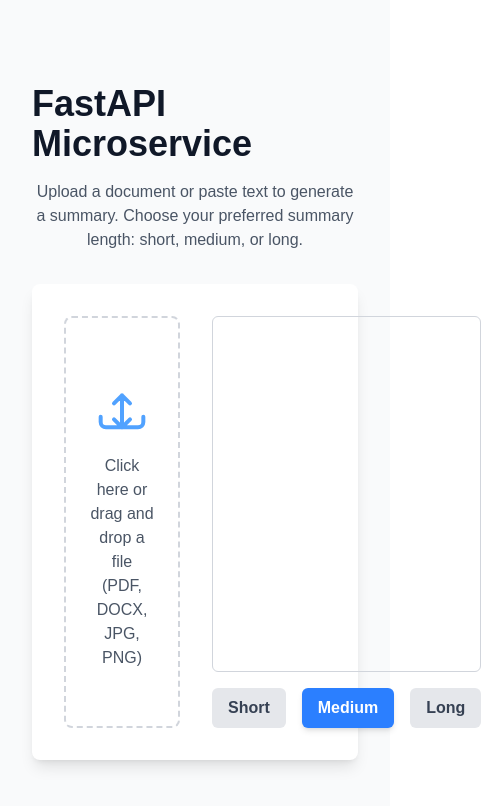
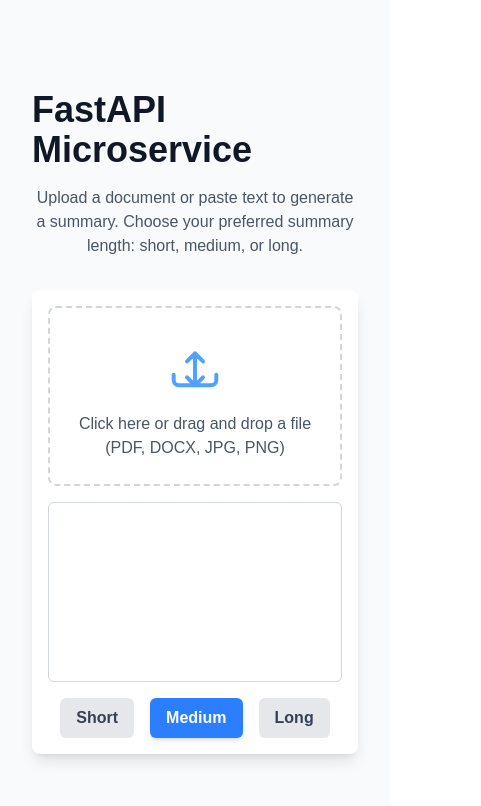
Before and after one commit to mouhamaddev/fastapi-llm-agent, a Next.js app in the folder client/: page / in a window 390 px wide. Shown: the top 806 px of the page, 481 px wide, since content can reach past the window. Built offline with nearby package versions, Linux system fonts and the light colour scheme.

Commit message:
add cors middleware to allow frontend access from S3

```diff
--- a/client/src/app/page.tsx
+++ b/client/src/app/page.tsx
@@ -141,7 +141,7 @@
         </div>
       )}
 
-      <div className="max-w-6xl w-full bg-white rounded-lg shadow-lg p-8 flex gap-8">
+      <div className="max-w-6xl w-full bg-white rounded-lg shadow-lg p-4 sm:p-6 md:p-8 flex flex-col md:flex-row gap-4 md:gap-8">
         <div
           ref={leftSectionRef}
           className="flex-1 border-2 border-dashed border-gray-300 rounded-lg p-6 flex flex-col justify-center items-center cursor-pointer hover:border-blue-500 transition-colors"
```
Also changed, not shown: 2 other files (tests, documents, lock files or other folders).
